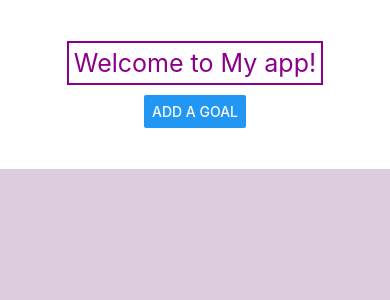
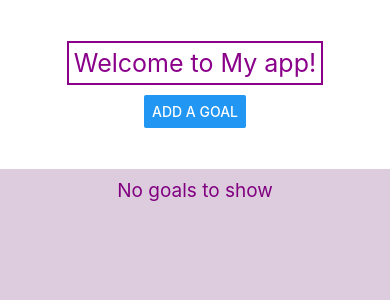
Before and after one commit to taowu-neu/Fall2024-Thu, a React Native app: screen / in a window 390 px wide. Shown: the top 300 px of the page. Built offline with nearby package versions, Linux system fonts and the light colour scheme.

Commit message:
show the text when user hasn’t added any goals

```diff
--- a/App.js
+++ b/App.js
@@ -2,11 +2,10 @@ import { StatusBar } from "expo-status-bar";
 import {
   Button,
   SafeAreaView,
-  ScrollView,
-  StyleSheet,
-  Text,
   View,
   FlatList,
+  Text,
+  StyleSheet,
 } from "react-native";
 import Header from "./Components/Header";
 import { useState } from "react";
@@ -18,20 +17,20 @@ export default function App() {
   const [modalVisible, setModalVisible] = useState(false);
   const [goals, setGoals] = useState([]);
   const appName = "My app!";
-  // update to receive data
+
   function handleInputData(data) {
     console.log("App.js ", data);
-    let newGoal = { text: data, id: Math.random() };
-    //make a new obj and store the received data as the obj's text property
+    let newGoal = { text: data, id: Math.random().toString() };
     setGoals((prevGoals) => {
       return [...prevGoals, newGoal];
     });
-    // setReceivedData(data);
     setModalVisible(false);
   }
+
   function dismissModal() {
     setModalVisible(false);
   }
+
   function handleGoalDelete(deletedId) {
     setGoals((prevGoals) => {
       return prevGoals.filter((goalObj) => {
@@ -39,6 +38,7 @@ export default function App() {
       });
     });
   }
+
   return (
     <SafeAreaView style={styles.container}>
       <StatusBar style="auto" />
@@ -59,21 +59,20 @@ export default function App() {
       />
       <View style={styles.bottomView}>
         <FlatList
-          contentContainerStyle={styles.scrollViewContainer}
+          contentContainerStyle={
+            goals.length === 0 ? styles.scrollViewContainer : null
+          }
           data={goals}
           renderItem={({ item }) => {
             return <GoalItem deleteHandler={handleGoalDelete} goalObj={item} />;
           }}
+          ListEmptyComponent={() => (
+            <View style={styles.noGoalsContainer}>
+              <Text style={styles.noGoalsText}>No goals to show</Text>
+            </View>
+          )}
+          keyExtractor={(item) => item.id}
         />
-        {/* <ScrollView contentContainerStyle={styles.scrollViewContainer}>
-          {goals.map((goalObj) => {
-            return (
-              <View key={goalObj.id} style={styles.textContainer}>
-                <Text style={styles.text}>{goalObj.text}</Text>
-              </View>
-            );
-          })}
-        </ScrollView> */}
       </View>
     </SafeAreaView>
   );
@@ -83,17 +82,26 @@ const styles = StyleSheet.create({
   container: {
     flex: 1,
     backgroundColor: "#fff",
-    // alignItems: "center",
     justifyContent: "center",
   },
   scrollViewContainer: {
     alignItems: "center",
+    paddingTop: 10,
   },
-
   topView: {
     flex: 1,
     alignItems: "center",
     justifyContent: "center",
   },
-  bottomView: { flex: 4, backgroundColor: "#dcd" },
+  bottomView: {
+    flex: 4,
+    backgroundColor: "#dcd"
+  },
+  noGoalsText: {
+    fontSize: 19,
+    color: "purple",
+  },
+  noGoalsContainer: {
+    alignItems: "center",
+  },
 });
```
